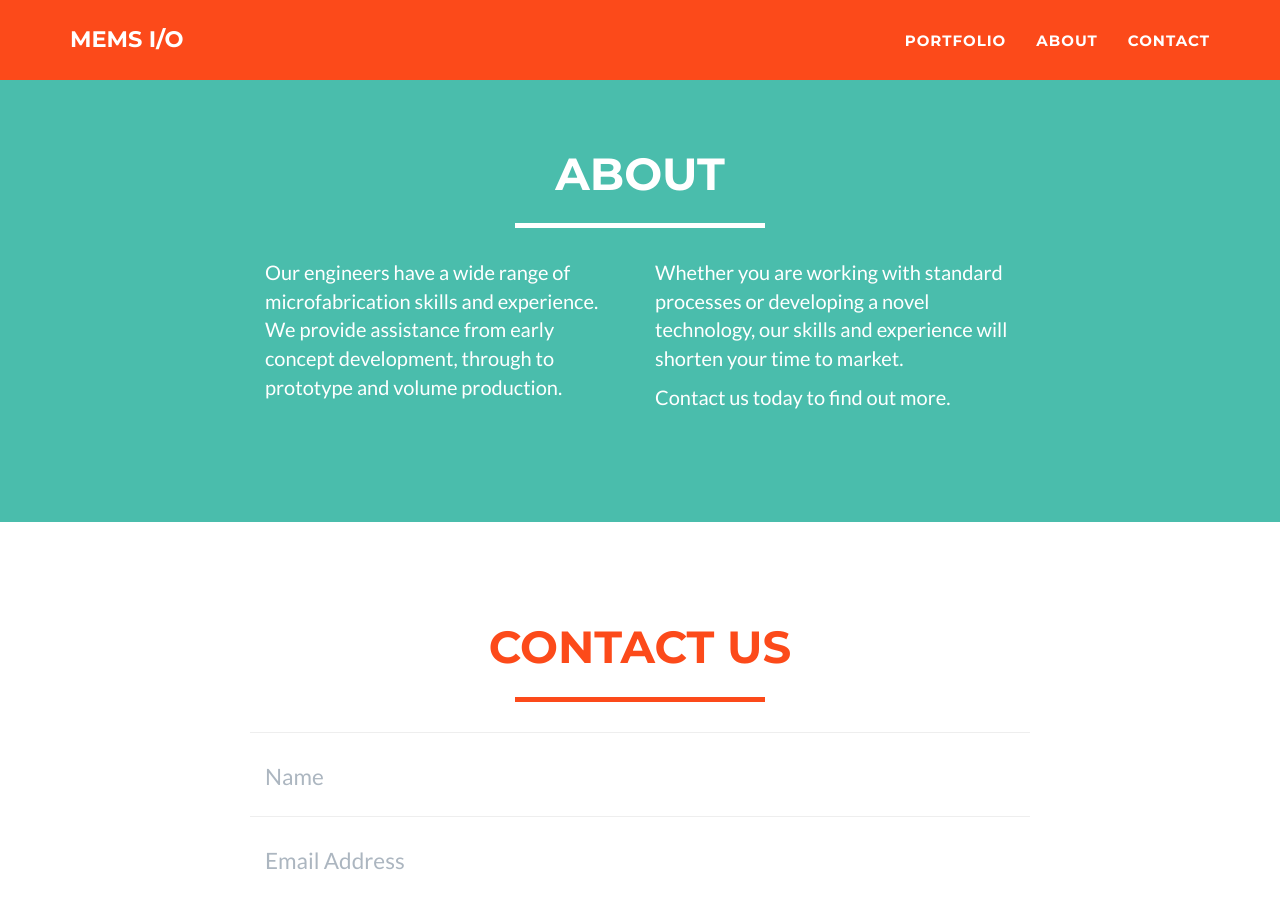
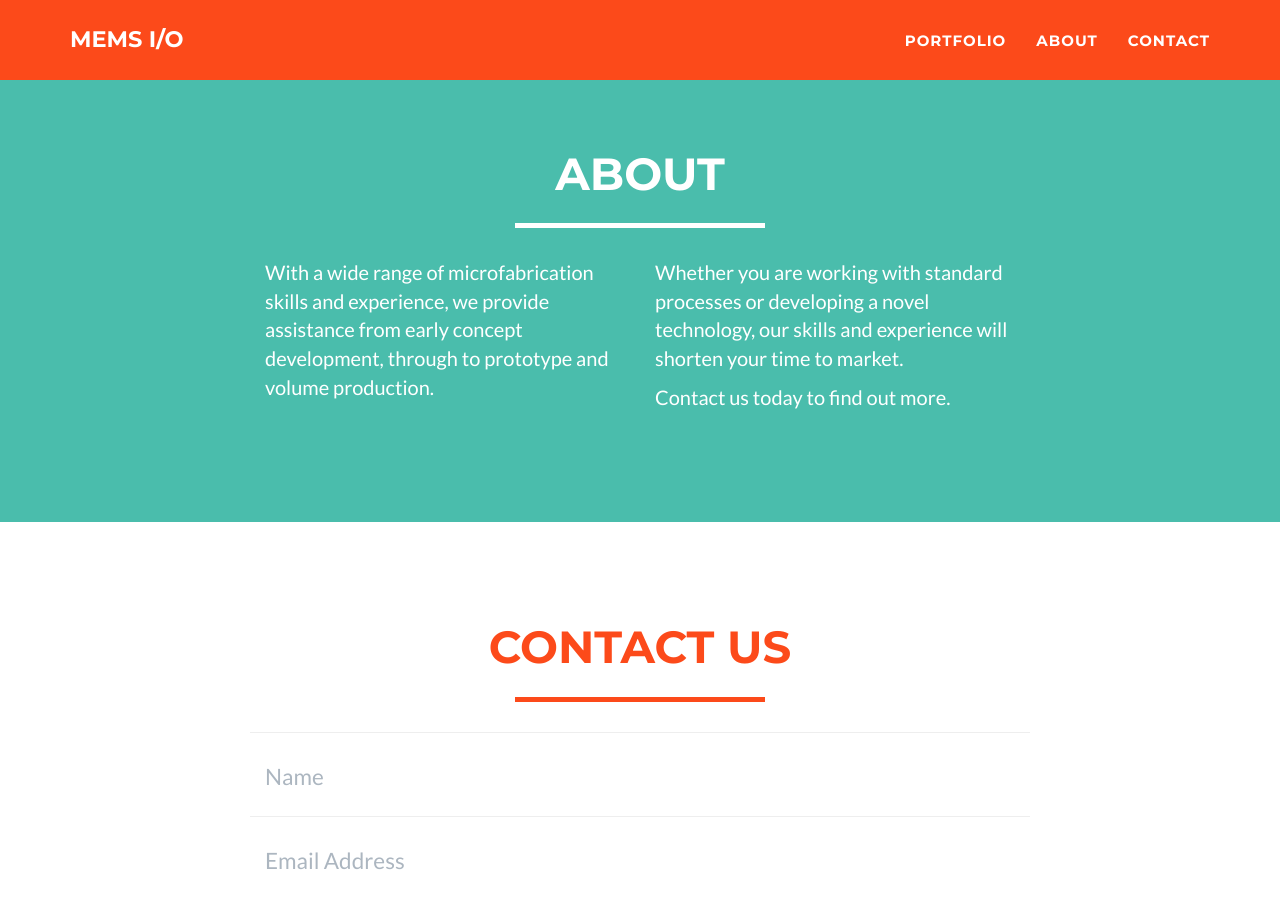
Before and after one commit to memsio/memsio.github.io, a Jekyll site: the page built from index.html, in a window 1280 px wide and 900 px high, scrolled down 1326 px. Built offline with Jekyll 4.4.1, drawn with Linux system fonts in a browser that asks for light colours.

Commit message:
Update about.html

```diff
--- a/_includes/about.html
+++ b/_includes/about.html
@@ -9,7 +9,7 @@
             </div>
             <div class="row">
                 <div class="col-lg-4 col-lg-offset-2">
-                    <p>Our engineers have a wide range of microfabrication skills and experience. We provide assistance from early concept development, through to prototype and volume production.</p>
+                    <p>With a wide range of microfabrication skills and experience, we provide assistance from early concept development, through to prototype and volume production.</p>
                 </div>
                 <div class="col-lg-4">
                     <p>Whether you are working with standard processes or developing a novel technology, our skills and experience will shorten your time to market.</p>
```
